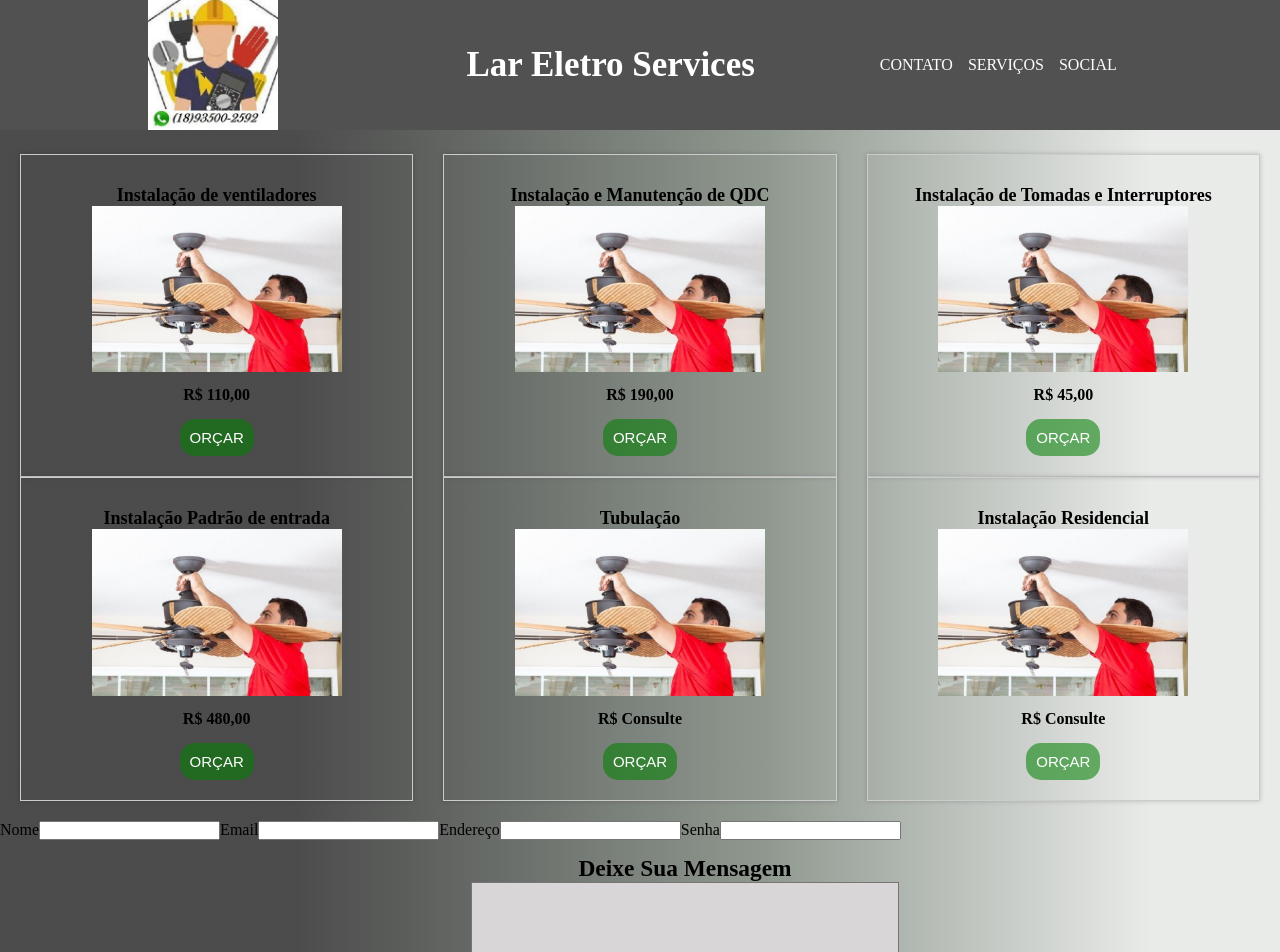
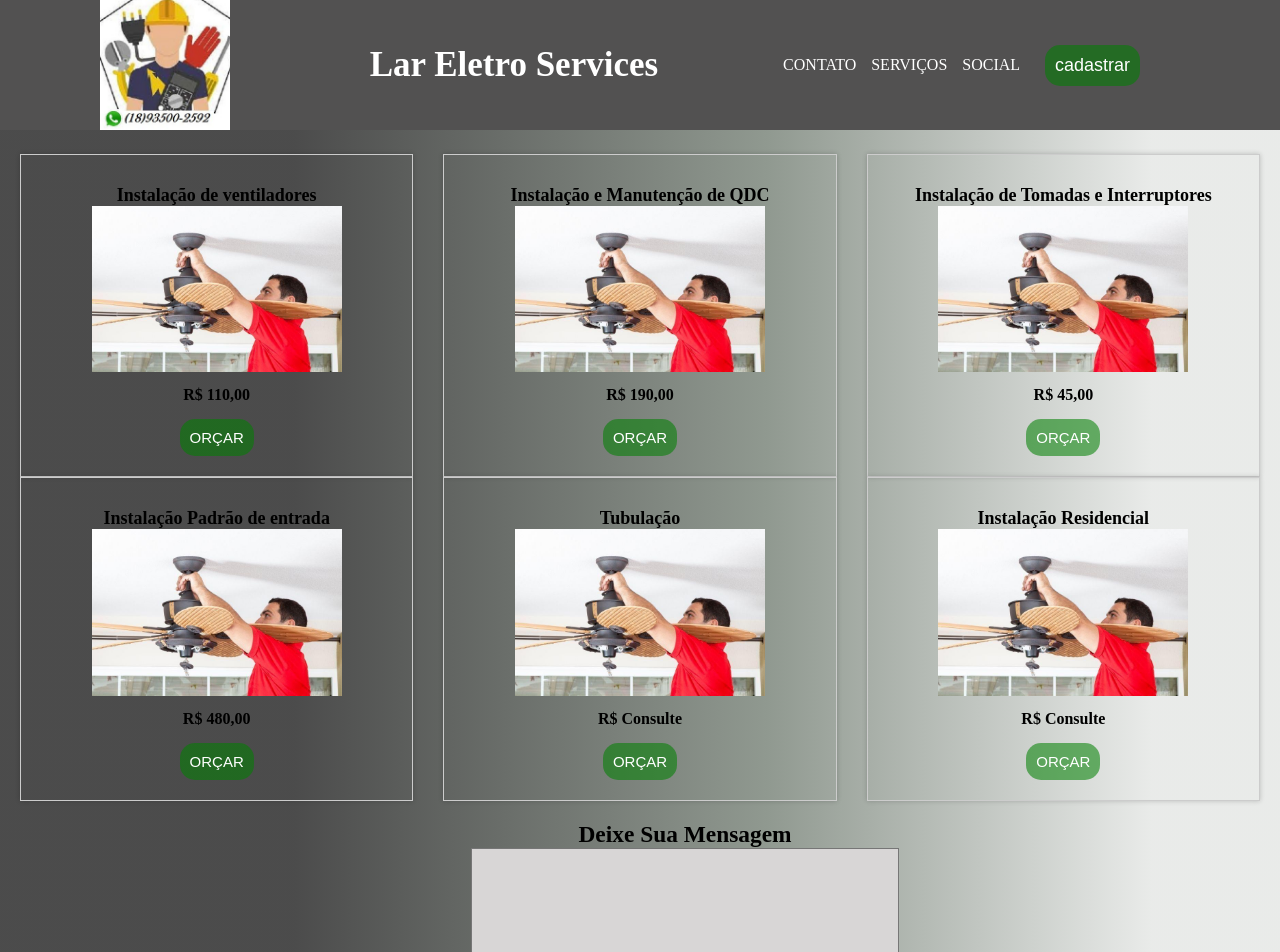
Before and after one commit to RenanStMeira/lar-eletro-FrontEnd, a React (Vite) app: page / in a window 1280 px wide. Shown: the top 952 px of the page. Built offline with nearby package versions, Linux system fonts and the light colour scheme.

Commit message:
create modal

```diff
--- a/src/components/Create/create.tsx
+++ /dev/null
@@ -1,21 +0,0 @@
-function Create() {
-    return(
-        <section>
-            <form action="">
-                <label htmlFor="">Nome</label>
-                <input type="text" />
-
-                <label htmlFor="">Email</label>
-                <input type="email" name="" id="" />
-
-                <label htmlFor="">Endereço</label>
-                <input type="text" />
-
-                <label htmlFor="">Senha</label>
-                <input type="password" name="" id="" />
-            </form>
-        </section>
-    );
-};
-
-export default Create;
--- a/src/components/Footer/footer.css
+++ b/src/components/Footer/footer.css
@@ -1,5 +1,3 @@
-
-
 .message {
     display: flex;
     justify-content: center;
--- a/src/components/Footer/footer.tsx
+++ b/src/components/Footer/footer.tsx
@@ -1,10 +1,8 @@
-import Create from '../Create/create';
 import './footer.css';
 
 function Footer() {
     return(
         <section className="container-section">
-            <Create />
             <div className="message">
                 <h3>Deixe Sua Mensagem</h3>
                 <textarea name="" id="" cols={37} rows={10}></textarea>
--- a/src/components/Header/header.css
+++ b/src/components/Header/header.css
@@ -26,3 +26,13 @@ h1 {
     font-weight: bold;
     font-size: 35px;
 }
+
+.paragrafo {
+    display: flex;
+    align-items: center;
+}
+
+.btn {
+    margin: 25px;
+    font-size: 18px;
+}
--- a/src/components/Header/header.tsx
+++ b/src/components/Header/header.tsx
@@ -1,8 +1,12 @@
+import { useState } from "react";
 import Logo from "../../assets/logo.jpg"
 import Links from "../Links/links";
+import Modal from "../Modal/modal";
 import './header.css'
 
 function Header() {
+  const [openModal, setOpenModal] = useState(false)
+
     return(
 
         <header className="container-header">
@@ -13,6 +17,8 @@ function Header() {
                 <h1>Lar Eletro Services</h1>
                 <div className="paragrafo">
                     <Links />
+                    <button className="btn" onClick={() => setOpenModal(true)}>cadastrar</button>
+                    <Modal isOpen={openModal} setModaOpen={() => setOpenModal(!openModal)}/>
                 </div>
             </div>
         </header>
--- /dev/null
+++ b/src/components/Modal/modal.css
@@ -0,0 +1,57 @@
+.container-background {
+    position: fixed;
+    top: 0;
+    bottom: 0;
+    left: 0;
+    right: 0;
+    align-items: center;
+    display: flex;
+    justify-content: center;
+}
+
+.div {
+    background-color: rgba(0, 0, 0, 0.774);
+    width: 70%;
+    height: 90vh;
+    display: flex;
+    justify-content: center;
+    border-radius: 20px;
+}
+
+.form{
+    display: flex;
+    justify-content: center;
+    flex-direction: column;
+    font-size: 17px;
+    text-align: center;
+    font-weight: bold;
+}
+
+label {
+    color: white;
+    padding: 5px;
+    font-family: Arial, Helvetica, sans-serif;
+}
+
+input {
+    padding: 8px;
+    font-size: 18px;
+    border: none;
+    border-radius: 20px;
+    width: 360px;
+    text-align: center;
+}
+
+button {
+    background-color: rgba(5, 156, 5, 0.836);
+    cursor: pointer;
+    border: none;
+    border-radius: 10px;
+}
+
+.close {
+    background-color: red;
+    cursor: pointer;
+    border: none;
+    border-radius: 10px;
+}
--- /dev/null
+++ b/src/components/Modal/modal.tsx
@@ -0,0 +1,41 @@
+import './modal.css'
+
+function Modal({isOpen, setModaOpen}: any) {
+
+    if(isOpen){
+
+        return(
+            <section className="container-background">
+                <div className='div'>
+                    <form action="" className='form'>
+                        <label htmlFor="">Nome:</label>
+                        <input type="text" />
+
+                        <label htmlFor="">Email:</label>
+                        <input type="email" name="" id="" placeholder='exemplo@exemplo.com'/>
+
+                        <label htmlFor="">Rua:</label>
+                        <input type="text" />
+
+                        <label htmlFor="">Bairro:</label>
+                        <input type="text" />
+
+                        <label htmlFor="">Numero:</label>
+                        <input type="text" />
+
+                        <label htmlFor="">Senha:</label>
+                        <input type="password" name="" id="" />
+                        <button>Enviar</button>
+                        <button onClick={setModaOpen} className='close'>Fechar</button>
+                    </form>
+             </div>
+        </section>
+
+
+        );
+    };
+    return null;
+}
+
+
+export default Modal;
```
Also changed, not shown: src/App.tsx (line endings or trailing spaces).
